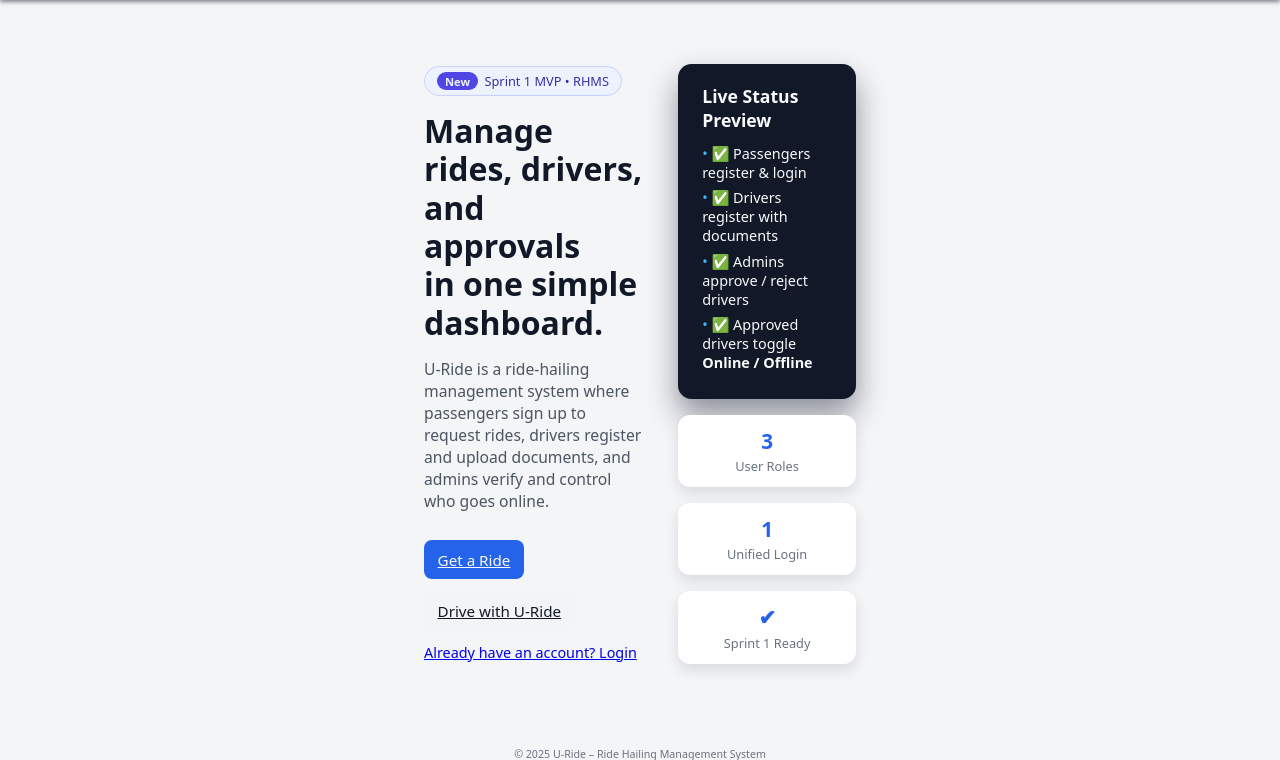
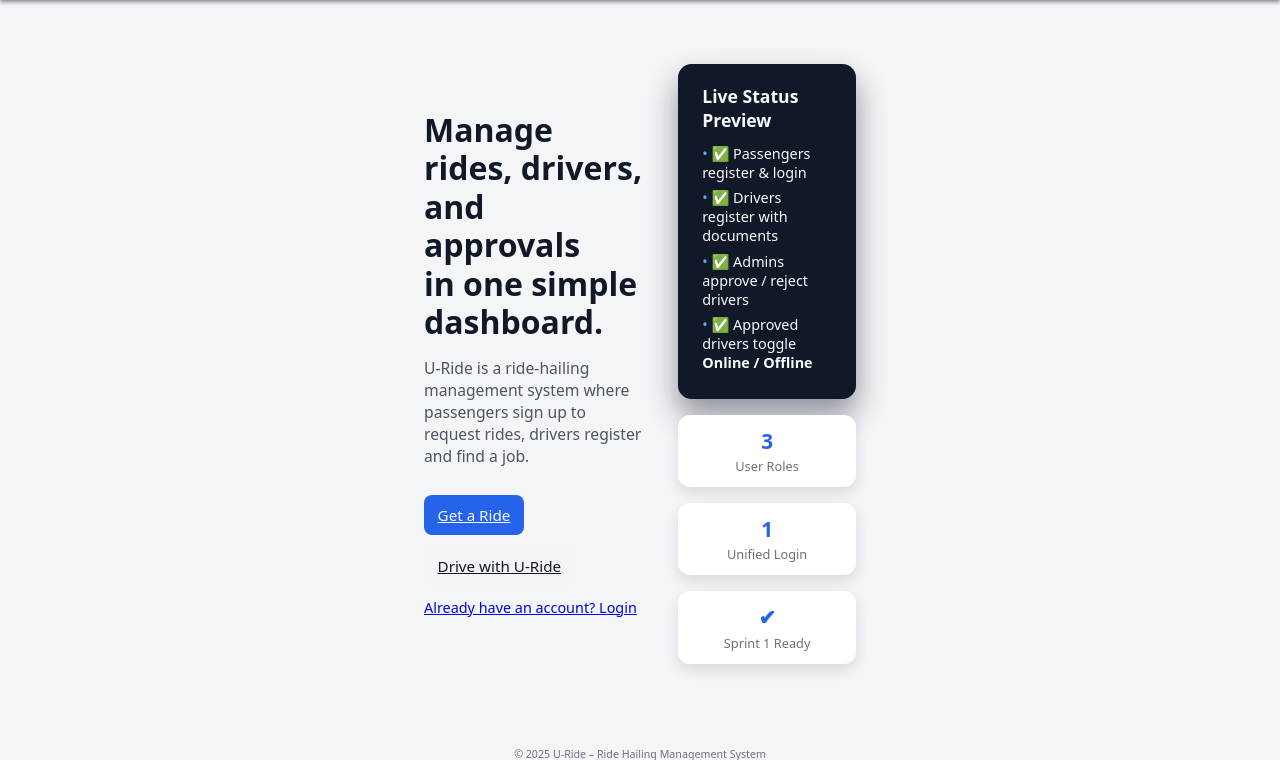
Before and after one commit to 3-bhd/ride-hailing-app-team6, a Flask app: page / in a window 1280 px wide. Shown: the part 51-811 px from the top of the page. Run offline with Flask 3, Linux system fonts and the light colour scheme.

Commit message:
added the demo and report

```diff
--- a/templates/home.html
+++ b/templates/home.html
@@ -5,9 +5,6 @@
 {% block content %}
 <div class="hero">
     <div class="hero-main">
-        <div class="hero-badge">
-            <span>New</span> Sprint 1 MVP • RHMS
-        </div>
 
         <h1 class="hero-title">
             Manage rides, drivers, and approvals<br>
@@ -16,7 +13,7 @@
 
         <p class="hero-text">
             U-Ride is a ride-hailing management system where passengers sign up to request rides,
-            drivers register and upload documents, and admins verify and control who goes online.
+            drivers register and find a job.
         </p>
 
         <div class="hero-actions">
```
Also changed, not shown: database.db, uploads/id_documents/4eacec2c048e42498ddb8e07ddb63ba3.png (added), uploads/id_documents/8666bab11870482fb3177a1a98cce914.png (added), uploads/license_documents/2aed58095fc946ecabeeb8e97617e129.png (added), uploads/license_documents/85cc5ea25702435eab1d930019e9efa2.png (added), uploads/vehicle_documents/0f660b6d1bfb42a6adb68c29162223ec.png (added), uploads/vehicle_documents/e4569ddb47be4f079e596b6c7f685baa.png (added), 1 other file.
